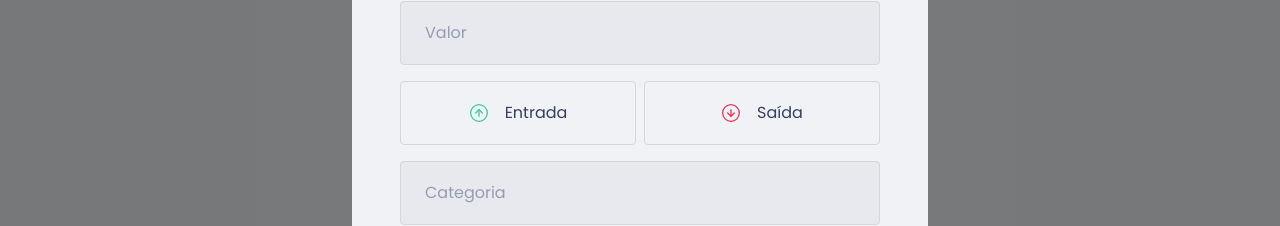
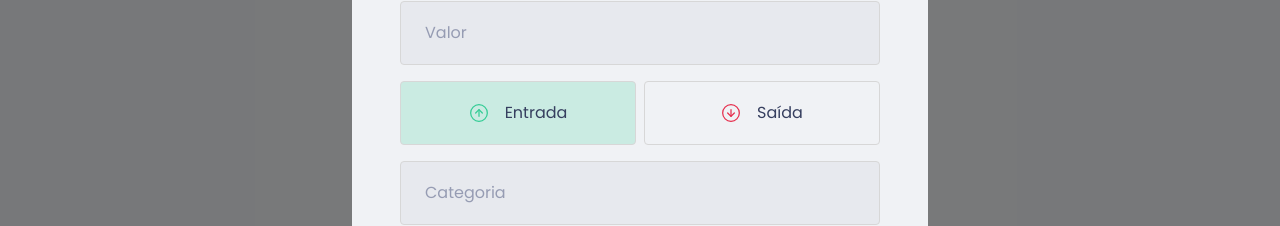
Before and after one commit to brnrj/dtmoney-ignite, a React (Create React App) app: page / in a window 1280 px wide. Both pictures are taken after a click on the button "Nova transação". Shown: the part 317-543 px from the top of the page. Built offline with nearby package versions, Linux system fonts and the light colour scheme; what miragejs would draw is missing.

Commit message:
funcionamento/cores botoes

```diff
--- a/src/components/NewTransactionModal/index.tsx
+++ b/src/components/NewTransactionModal/index.tsx
@@ -2,7 +2,8 @@
 import incomeImg from '../../assets/income.svg';
 import outcomeImg from '../../assets/outcome.svg';
 import closeImg from '../../assets/close.svg';
-import { Container, TransactionTypeContainer } from './styles';
+import { Container, TransactionTypeContainer, RadioBox } from './styles';
+import { useState } from 'react';
 
 interface NewTransactionModalProps {
   isOpen: boolean;
@@ -13,6 +14,8 @@
   isOpen,
   onRequestClose,
 }: NewTransactionModalProps) {
+  const [type, setType] = useState('deposit');
+
   return (
     <Modal
       isOpen={isOpen}
@@ -39,18 +42,24 @@
         />
 
       <TransactionTypeContainer>
-        <button
+        <RadioBox
           type="button"
+          onClick={() => setType('deposit')}
+          isActive={type === 'deposit'}
+          activeColor="green"
         >
           <img src={incomeImg} alt="Entrada" />
           <span>Entrada</span>
-        </button>
-        <button
+        </RadioBox>
+        <RadioBox
           type="button"
+          onClick={() => setType('withdraw')}
+          isActive={type === 'withdraw'}
+          activeColor="red"
         >
           <img src={outcomeImg} alt="Saída" />
           <span>Saída</span>
-        </button>
+        </RadioBox>
       </TransactionTypeContainer>
 
         <input
--- a/src/components/NewTransactionModal/styles.ts
+++ b/src/components/NewTransactionModal/styles.ts
@@ -1,5 +1,5 @@
 import styled from 'styled-components';
-import { darken } from 'polished';
+import { darken, transparentize } from 'polished';
 
 export const Container = styled.form`
   h2 {
@@ -51,12 +51,26 @@
   display: grid;
   grid-template-columns: 1fr 1fr;
   gap: 0.5rem;
+`;
 
-  button {
-    height: 4rem;
+interface RadioBoxProps {
+  isActive: boolean;
+  activeColor: 'green' | 'red';
+}
+
+const colors = {
+  green: '#33cc95',
+  red: '#e52e4d'
+}
+
+export const RadioBox = styled.button<RadioBoxProps>`
+  height: 4rem;
     border: 1px solid #d7d7d7;
     border-radius: 0.25rem;
-    background: transparent;
+    background: ${(props) => props.isActive
+      ? transparentize(0.8, colors[props.activeColor])
+      : 'transparent'
+    };
     display: flex;
     align-items: center;
     justify-content: center;
@@ -78,5 +92,4 @@
       font-size: 1rem;
       color: var(--text-title);
     }
-  }
-`;
+`
```
